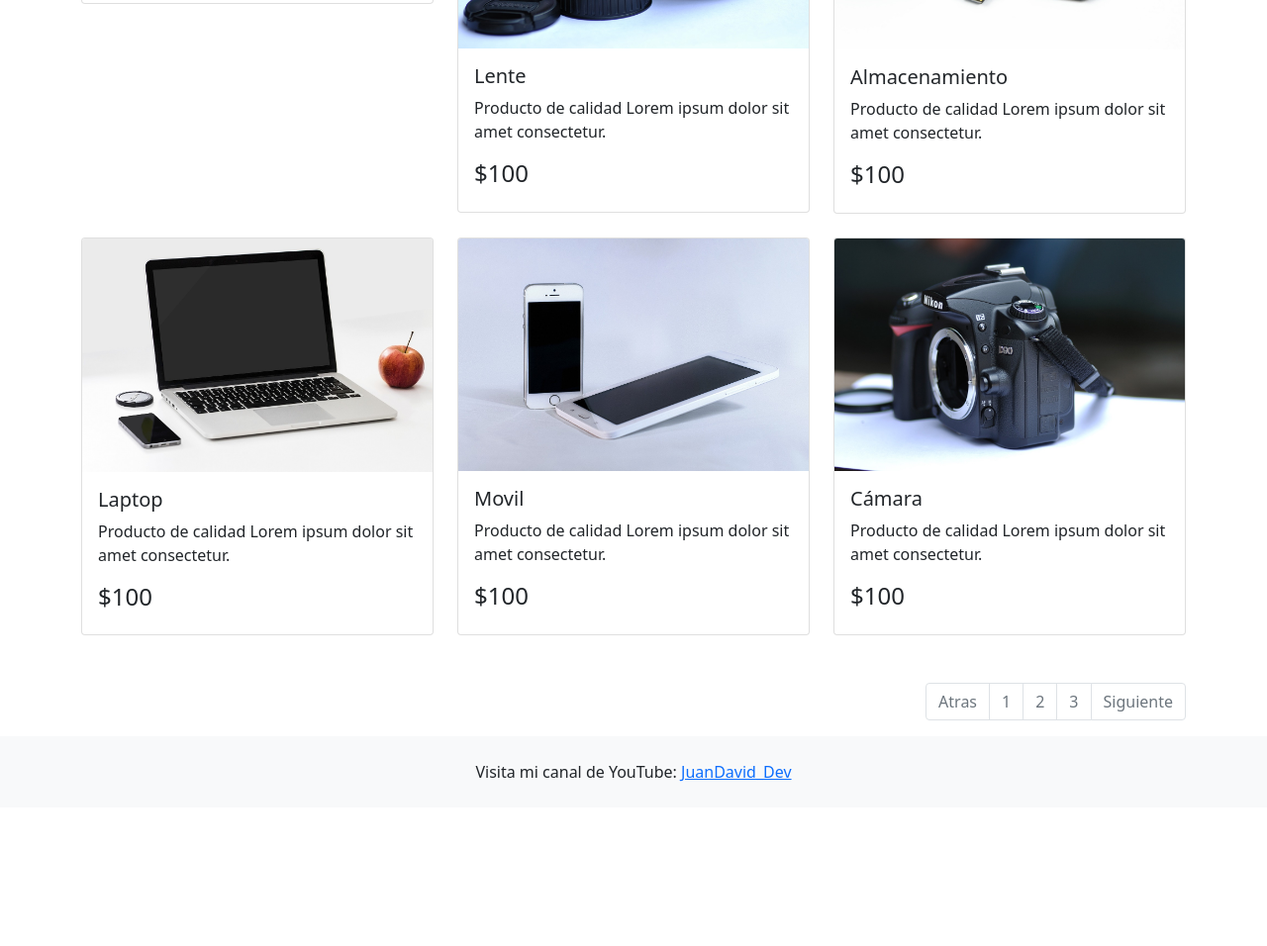
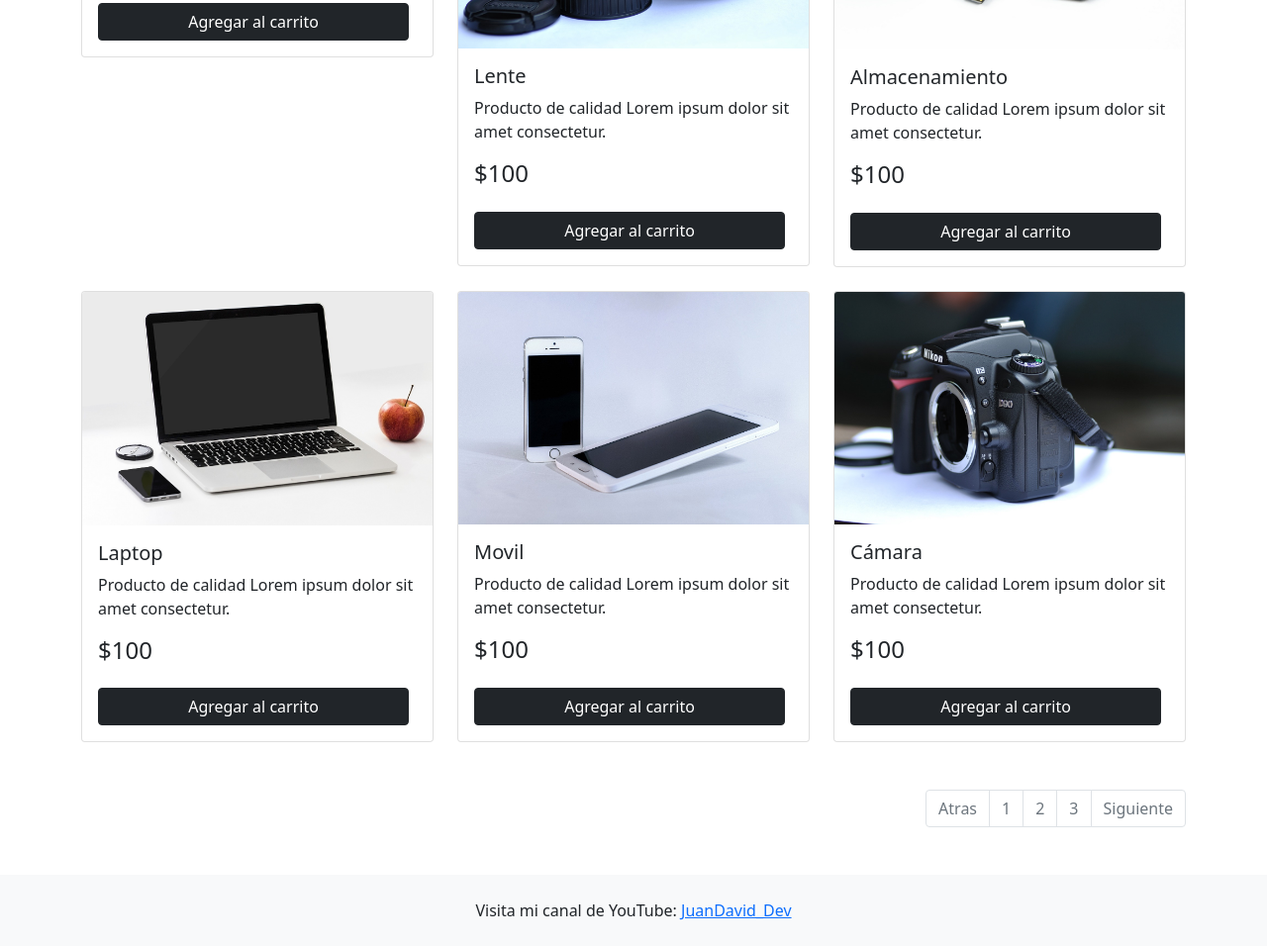
Before and after one commit to jdocdev/carrito-bootstrap-js, a plain HTML site: page index.html in a window 1280 px wide. Shown: the part 752-1708 px from the top of the page at 99% size. Before the commit the page ends 1568 px from the top, so only its background shows below. Drawn offline with nearby package versions, Linux system fonts and the light colour scheme.

Commit message:
v.0.5.1
Se agrega el botón "Agregar al carrito" y otras correcciones menores

```diff
--- a/index.html
+++ b/index.html
@@ -18,7 +18,7 @@
                 <a href="#" type="button" class="btn dropdown-toggle" data-bs-toggle="dropdown" data-bs-display="static" aria-expanded="false">
                     <img src="img/cart-fill.svg" alt="" width="30" height="24" class="d-inline-block align-text-top">
                 </a>
-                <div class="dropdown-menu w-auto dropdown-menu-lg-end">
+                <div class="dropdown-menu w-auto dropdown-menu-end">
                     <table class="table" aria-labelledby="dropdownCarrito">
                         <thead>
                           <tr>
@@ -30,9 +30,9 @@
                         </thead>
                         <tbody></tbody>
                     </table>
-                    <div class="d-grid gap-2 d-md-flex justify-content-md-end">
+                    <div class="d-grid gap-2 d-md-flex justify-content-md-end mx-2">
                         <a href="#" class="btn btn-outline-secondary me-md-2" type="button">Limpiar Carrito</a>
-                      </div>
+                    </div>
                 </div>
             </div>
         </div>
@@ -53,6 +53,9 @@
                   <h5 class="card-title">Audifonos</h5>
                   <p class="card-text">Producto de calidad Lorem ipsum dolor sit amet consectetur.</p>
                   <h4 class="">$100</h4>
+                  <div class="d-grid gap-2 mt-4">
+                    <a href="#" class="btn btn-dark me-md-2" type="button">Agregar al carrito</a>
+                  </div>
                 </div>
               </div>
             </div>
@@ -63,6 +66,9 @@
                     <h5 class="card-title">Lente</h5>
                     <p class="card-text">Producto de calidad Lorem ipsum dolor sit amet consectetur.</p>
                     <h4 class="">$100</h4>
+                    <div class="d-grid gap-2 mt-4">
+                      <a href="#" class="btn btn-dark me-md-2" type="button">Agregar al carrito</a>
+                    </div>
                   </div>
                 </div>
               </div>
@@ -73,6 +79,9 @@
                     <h5 class="card-title">Almacenamiento</h5>
                     <p class="card-text">Producto de calidad Lorem ipsum dolor sit amet consectetur.</p>
                     <h4 class="">$100</h4>
+                    <div class="d-grid gap-2 mt-4">
+                      <a href="#" class="btn btn-dark me-md-2" type="button">Agregar al carrito</a>
+                    </div>
                   </div>
                 </div>
               </div>
@@ -83,6 +92,9 @@
                     <h5 class="card-title">Laptop</h5>
                     <p class="card-text">Producto de calidad Lorem ipsum dolor sit amet consectetur.</p>
                     <h4 class="">$100</h4>
+                    <div class="d-grid gap-2 mt-4">
+                      <a href="#" class="btn btn-dark me-md-2" type="button">Agregar al carrito</a>
+                    </div>
                   </div>
                 </div>
               </div>
@@ -93,6 +105,9 @@
                     <h5 class="card-title">Movil</h5>
                     <p class="card-text">Producto de calidad Lorem ipsum dolor sit amet consectetur.</p>
                     <h4 class="">$100</h4>
+                    <div class="d-grid gap-2 mt-4">
+                      <a href="#" class="btn btn-dark me-md-2" type="button">Agregar al carrito</a>
+                    </div>
                   </div>
                 </div>
               </div>
@@ -103,6 +118,9 @@
                     <h5 class="card-title">Cámara</h5>
                     <p class="card-text">Producto de calidad Lorem ipsum dolor sit amet consectetur.</p>
                     <h4 class="">$100</h4>
+                    <div class="d-grid gap-2 mt-4">
+                      <a href="#" class="btn btn-dark me-md-2" type="button">Agregar al carrito</a>
+                    </div>
                   </div>
                 </div>
               </div>
@@ -126,7 +144,7 @@
         </nav>
     </div>
 
-    <footer class="navbar-light bg-light">
+    <footer class="navbar-light bg-light mt-5">
         <div class="container">
             <div class="row">
                 <div class="col-md-12 text-center my-4">
```
